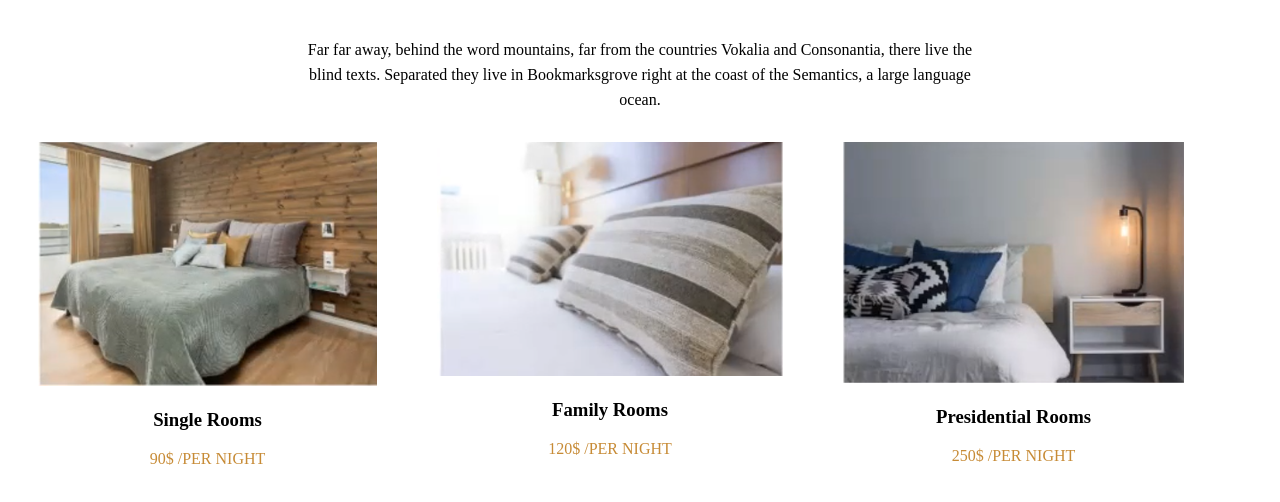
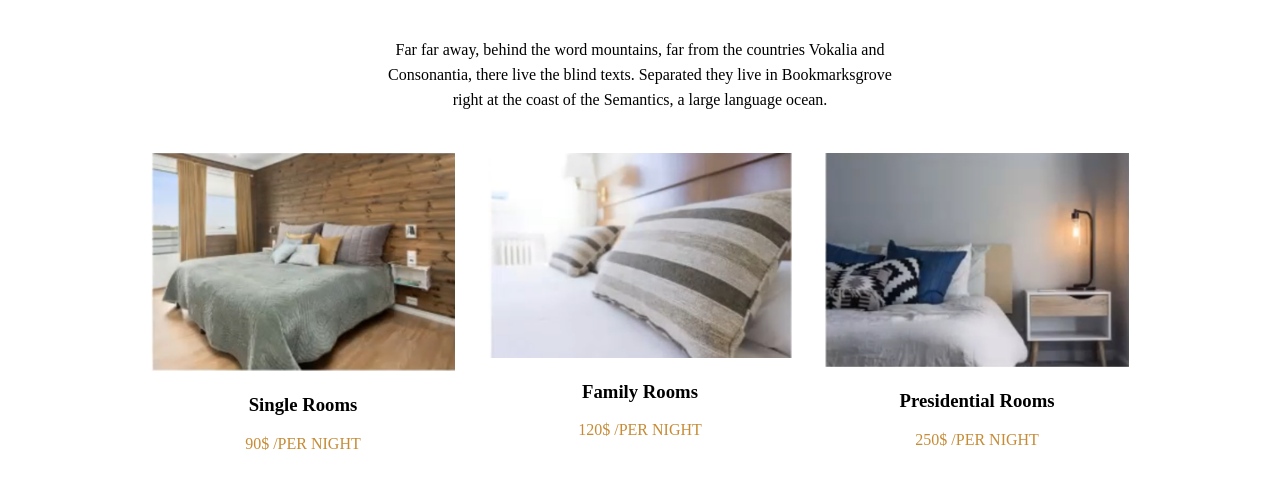
Before and after one commit to Niks-World/Html_Css_JS, a plain HTML site: page hotel room/index.html in a window 1280 px wide. Shown: the part 112-614 px from the top of the page. Drawn offline with Linux system fonts and the light colour scheme.

Commit message:
hotel Rooms

```diff
--- a/hotel room/style.css
+++ b/hotel room/style.css
@@ -1,21 +1,22 @@
 #container{
     display: flex;
-    width: 80;
+    width: 80%;
     margin: auto;
 
 }
 
 #container > div{
-    width: 30;
+    width: 30%;
     margin: auto;
     text-align: center;
-    margin: 30px;
-
+    margin-top: 4%;
+    /* margin-bottom: 80px;  */
 }
 
 #container div > img{
-    width: 100;
-    /* margin-top: 30%; */
+    width: 100%;
+
+
 
 }
 
@@ -28,13 +29,13 @@ h1{
 .des{
     line-height: 25px;
     text-align: center;
-    width: 54%;
-    margin-top: -30px 0 30px 0;
+    width: 42%;
+    margin-top: -30px ;
     margin: auto;
     /* top right buttom left */
 }
 
-h3+ p{
+h3 + p{
     /* text-align: center; */
     color: #c78b36;
 }
```
